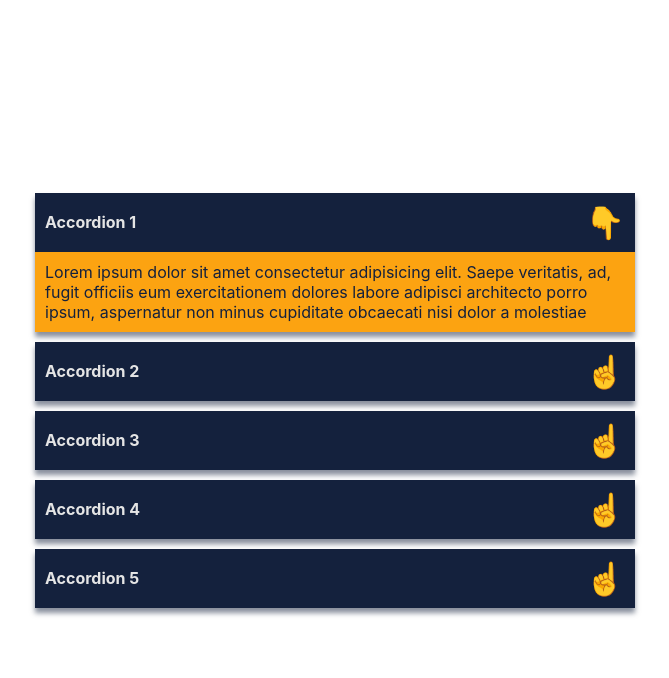
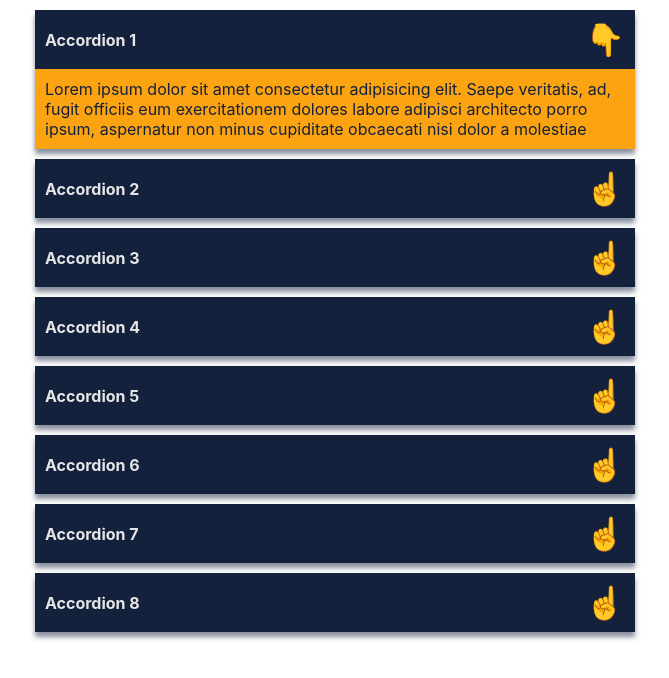
Before and after one commit to Kiguradze/Accordion-react, a React (Create React App) app: page / in a window 1280 px wide. Shown: the top 678 px of the page, without its empty margins (305-974 px from the left). Built offline with nearby package versions, Linux system fonts and the light colour scheme.

Commit message:
change css file and data file

```diff
--- a/src/App.css
+++ b/src/App.css
@@ -5,11 +5,10 @@
 }
 
 .App {
-  min-height: 100vh;
+  min-height: 100svh;
   padding: 10px;
   display: flex;
   flex-direction: column;
   align-items: center;
-  justify-content: center;
   row-gap: 10px;
 }
--- a/src/data.js
+++ b/src/data.js
@@ -24,6 +24,21 @@ const DATA = [
     title: "Accordion 5",
     text: "Lorem ipsum dolor sit amet consectetur adipisicing elit. Saepe veritatis, ad, fugit officiis eum exercitationem dolores labore adipisci architecto porro ipsum, aspernatur non minus cupiditate obcaecati nisi dolor a molestiaeLorem ipsum dolor sit amet consectetur adipisicing elit. Saepe veritatis, ad, fugit officiis eum exercitationem dolores labore adipisci architecto porro ipsum, aspernatur non minus cupiditate obcaecati nisi dolor a molestiae",
   },
+  {
+    id: 6,
+    title: "Accordion 6",
+    text: "Lorem ipsum dolor sit amet consectetur adipisicing elit. Saepe veritatis, ad, fugit officiis eum exercitationem dolores labore adipisci architecto porro ipsum, aspernatur non minus cupiditate obcaecati nisi dolor a molestiaeLorem ipsum dolor sit amet consectetur adipisicing elit. Saepe veritatis, ad, fugit officiis eum exercitationem dolores labore adipisci architecto porro ipsum, aspernatur non minus cupiditate obcaecati nisi dolor a molestiae,Lorem ipsum dolor sit amet consectetur adipisicing elit. Saepe veritatis, ad, fugit officiis eum exercitationem dolores labore adipisci architecto porro ipsum, aspernatur non minus cupiditate obcaecati nisi dolor a molestiaeLorem ipsum dolor sit amet consectetur adipisicing elit. Saepe veritatis, ad, fugit officiis eum exercitationem dolores labore adipisci architecto porro ipsum,",
+  },
+  {
+    id: 7,
+    title: "Accordion 7",
+    text: "Lorem ipsum dolor sit amet consectetur adipisicing elit. Saepe veritatis, ad, fugit officiis eum exercitationem dolores labore adipisci architecto porro ipsum, aspernatur non minus cupiditate obcaecati nisi dolor a molestiaeLorem ipsum dolor sit amet consectetur adipisicing elit. Saepe veritatis, ad, fugit officiis eum exercitationem dolores labore adipisci architecto porro ipsum, aspernatur non minus cupiditate obcaecati nisi dolor a molestiae",
+  },
+  {
+    id: 8,
+    title: "Accordion 8",
+    text: "Lorem ipsum dolor sit amet consectetur adipisicing elit. Saepe veritatis, ad, fugit officiis eum exercitationem dolores labore adipisci architecto porro ipsum, aspernatur non minus cupiditate obcaecati nisi dolor a molestiaeLorem ipsum dolor sit amet consectetur adipisicing elit. Saepe veritatis, ad, fugit officiis eum exercitationem dolores labore adipisci architecto porro ipsum, aspernatur non minus cupiditate obcaecati nisi dolor a molestiae",
+  },
 ];
 
 export default DATA;
```
